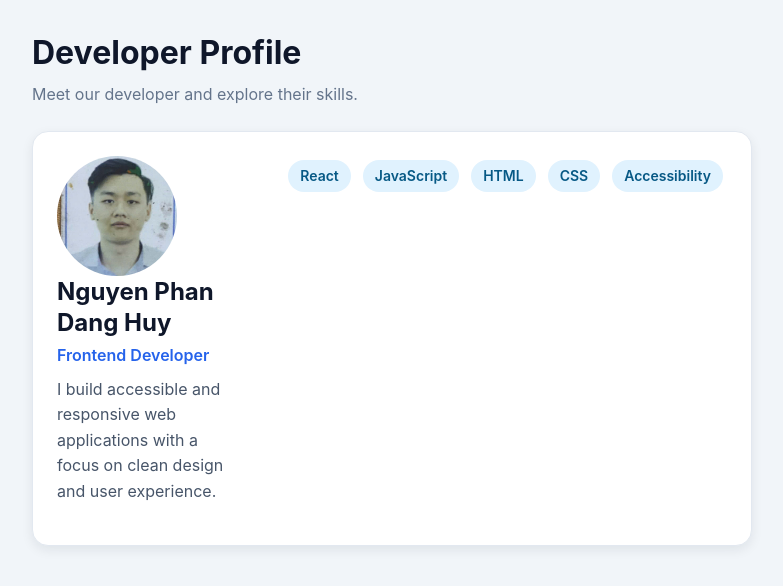
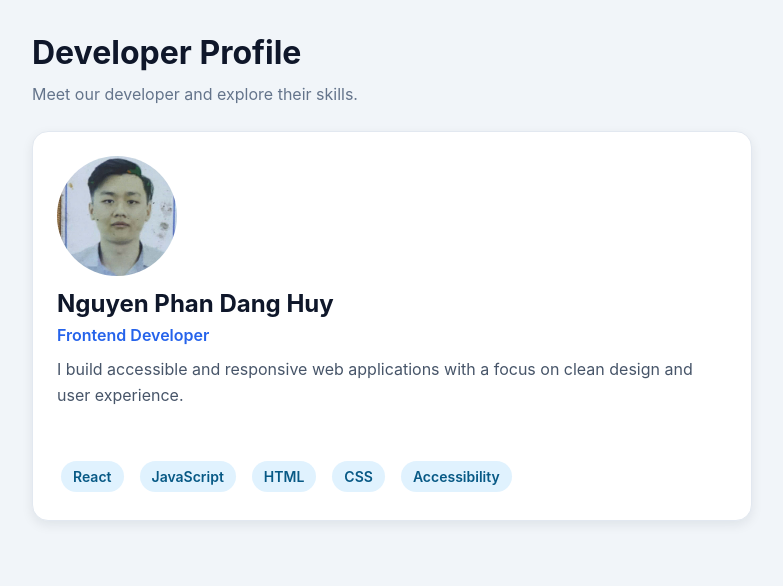
Before and after one commit to nguyenphandanghuy/Exercise_Lab3, a React (Vite) app: page / in a window 1280 px wide. Shown: the top 586 px of the page, without its empty margins (232-1015 px from the left). Built offline with nearby package versions, Linux system fonts and the light colour scheme.

Commit message:
style(ex1): fix developer card layout

```diff
--- a/src/components/DeveloperCard.module.css
+++ b/src/components/DeveloperCard.module.css
@@ -1,9 +1,13 @@
 
 .card {
-  display: flex;
-  flex-direction: column;
-  align-items: center;
-  gap: 16px;
+  display: grid;
+  grid-template-columns: 120px minmax(0, 1fr);
+  grid-template-areas:
+    "profile profile"
+    "metrics metrics"
+    "skills skills";
+  align-items: start;
+  gap: 16px 24px;
   width: 100%;
   max-width: 720px;
   padding: 24px;
@@ -13,19 +17,18 @@
   box-shadow: 0 4px 12px rgb(15 23 42 / 8%);
 }
 
+.content {
+  grid-area: profile;
+  min-width: 0;
+}
+
 .avatar {
   display: block;
   width: 120px;
   height: 120px;
-  flex-shrink: 0;
+  margin-bottom: 12px;
   border-radius: 50%;
   object-fit: cover;
-}
-
-.content {
-  width: 100%;
-  min-width: 0;
-  text-align: center;
 }
 
 .name {
@@ -49,9 +52,9 @@
 }
 
 .metrics {
+  grid-area: metrics;
   display: flex;
   flex-wrap: wrap;
-  justify-content: center;
   gap: 8px 16px;
   margin: 0;
 }
@@ -65,29 +68,37 @@
 }
 
 .skills {
+  grid-area: skills;
   display: flex;
   flex-wrap: wrap;
-  justify-content: center;
-  gap: 4px;
+  gap: 8px;
   margin: 0;
   padding: 0;
   list-style: none;
 }
 
-@media (min-width: 401px) {
+@media (max-width: 400px) {
   .card {
-    flex-direction: row;
-    align-items: flex-start;
-    gap: 24px;
+    grid-template-columns: minmax(0, 1fr);
+    padding: 20px 16px;
   }
 
   .content {
-    flex: 1;
-    text-align: left;
+    text-align: center;
+  }
+
+  .avatar {
+    width: 104px;
+    height: 104px;
+    margin: 0 auto 12px;
   }
 
   .metrics,
   .skills {
-    justify-content: flex-start;
+    justify-content: center;
+  }
+
+  .name {
+    font-size: 22px;
   }
 }
```
